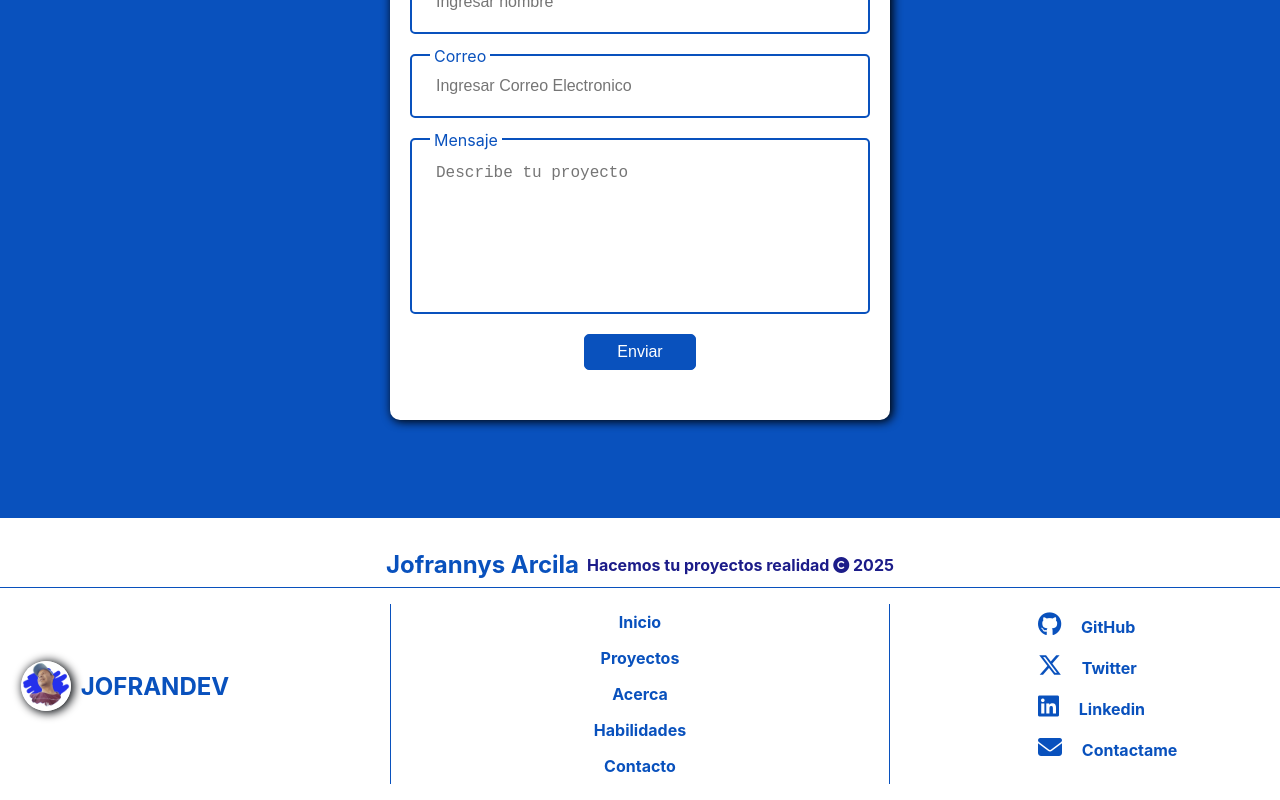
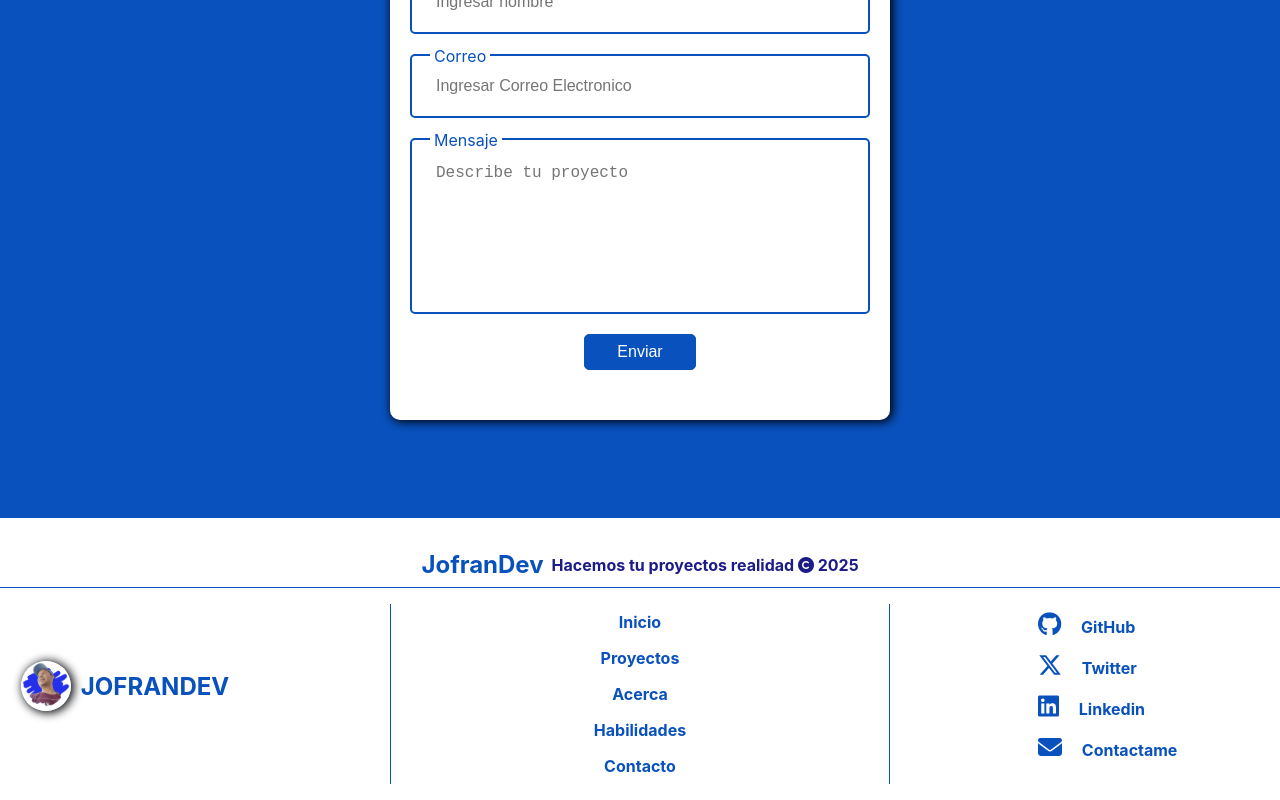
Before and after one commit to JofrarcDev/Portafolio, a React (Create React App) app: page / in a window 1280 px wide. Shown: the part 3511-4311 px from the top of the page. Built offline with nearby package versions, Linux system fonts and the light colour scheme.

Commit message:
modificacion de footer titulo

```diff
--- a/src/componentes/Footer/Footer.jsx
+++ b/src/componentes/Footer/Footer.jsx
@@ -7,7 +7,7 @@ const Footer = () => {
     <footer>
     <div className="container__footer">
         <div className="footer__titulo">
-            <h2>Jofrannys Arcila</h2>
+            <h2>JofranDev</h2>
             <span>Hacemos tu proyectos realidad <i class="fa-solid fa-copyright"></i> 2025</span>
         </div>
         <div className="footer__nav">
```
